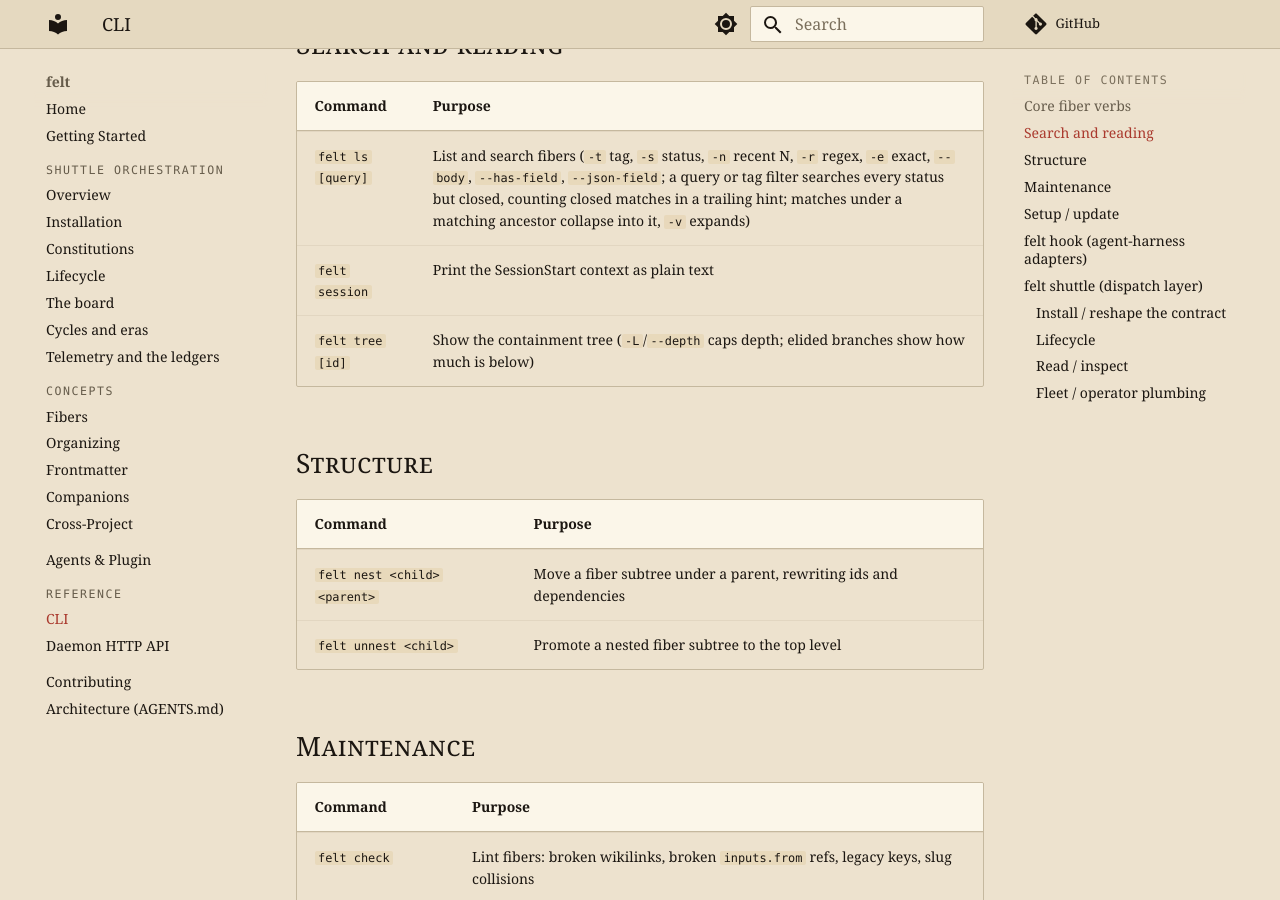
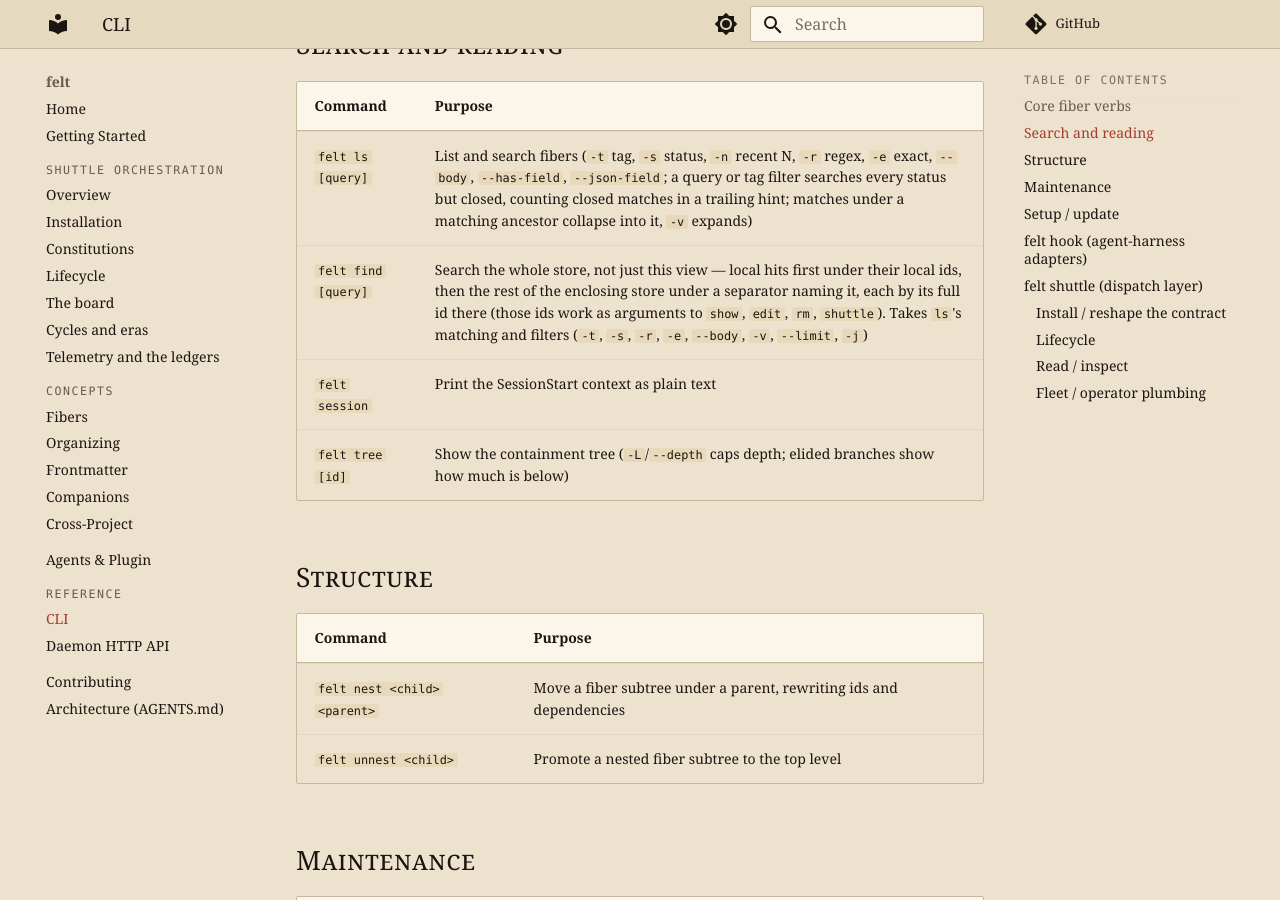
Before and after one commit to cailmdaley/felt, an MkDocs documentation site: the page built from docs/reference/cli.md, in a window 1280 px wide and 900 px high, scrolled down 1093 px. Built offline with MkDocs 1.6.1 and Material for MkDocs 9.7.7, drawn with Linux system fonts in a browser that asks for light colours; comment, search, counter and statistics services are not loaded.

Commit message:
docs: the CLI reference learns felt find
The release gate caught it: find shipped in 47d277f and the reference table
never grew a row for it, so the one command that reaches past the current view
was invisible to anyone reading the docs rather than --help.

Co-Authored-By: Claude Opus 5 <noreply@anthropic.com>
Claude-Session: https://claude.ai/code/session_01JPsNenpgtWZZNyba1E5E1j

```diff
--- a/docs/reference/cli.md
+++ b/docs/reference/cli.md
@@ -30,6 +30,7 @@ Every command accepts these global flags:
 | Command | Purpose |
 |---|---|
 | `felt ls [query]` | List and search fibers (`-t` tag, `-s` status, `-n` recent N, `-r` regex, `-e` exact, `--body`, `--has-field`, `--json-field`; a query or tag filter searches every status but closed, counting closed matches in a trailing hint; matches under a matching ancestor collapse into it, `-v` expands) |
+| `felt find [query]` | Search the whole store, not just this view — local hits first under their local ids, then the rest of the enclosing store under a separator naming it, each by its full id there (those ids work as arguments to `show`, `edit`, `rm`, `shuttle`). Takes `ls`'s matching and filters (`-t`, `-s`, `-r`, `-e`, `--body`, `-v`, `--limit`, `-j`) |
 | `felt session` | Print the SessionStart context as plain text |
 | `felt tree [id]` | Show the containment tree (`-L`/`--depth` caps depth; elided branches show how much is below) |
 
```
